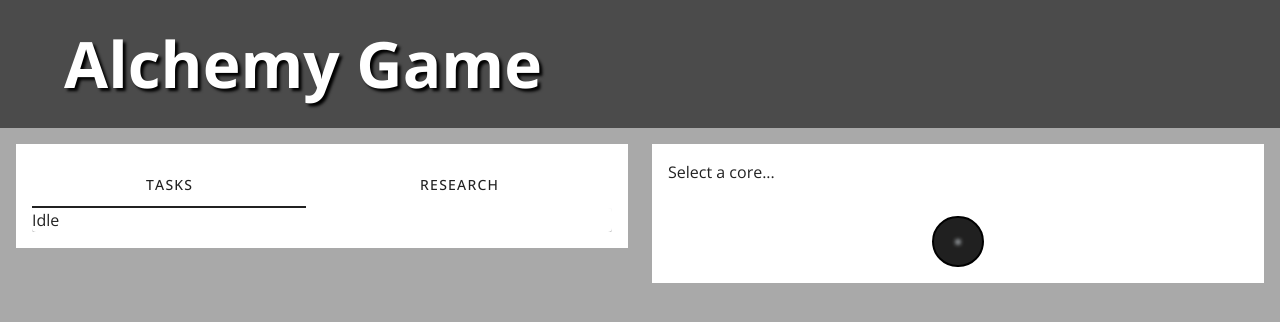
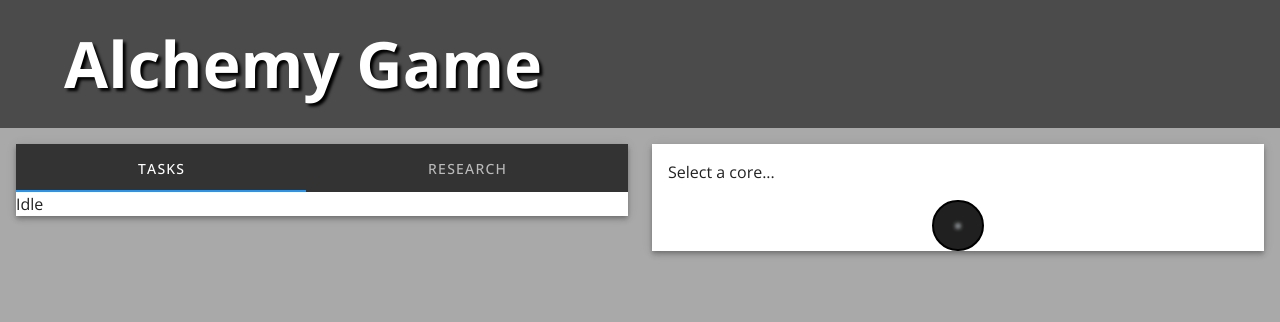
Before and after one commit to dylancdavis/alchemy-game, a Vue app: page / in a window 1280 px wide. Shown: the top 322 px of the page. Built offline with nearby package versions, Linux system fonts and the light colour scheme.

Commit message:
Add proper tab coloring

```diff
--- a/src/components/EssencePanels.vue
+++ b/src/components/EssencePanels.vue
@@ -68,18 +68,22 @@ const contractCore = () => {
 </script>
 
 <template>
-  <v-container fluid id="essence-panels">
+  <v-main fluid id="essence-panels">
     <v-row>
       <v-col>
-        <v-sheet id="text-panel" class="panel">
-          <v-tabs v-model="selectedTab" grow>
-            <v-tab value="tasks">Tasks</v-tab>
-            <v-tab value="research">Research</v-tab>
+        <v-sheet class="elevation-4" id="text-panel">
+          <v-tabs
+            v-model="selectedTab"
+            grow
+            bg-color="#333"
+            slider-color="info"
+            color="white"
+          >
+            <v-tab value="tasks" v-ripple="false">Tasks</v-tab>
+            <v-tab value="research" v-ripple="false">Research</v-tab>
           </v-tabs>
           <v-window v-model="selectedTab">
-            <v-window-item value="tasks">
-              <v-card tonal>Idle</v-card>
-            </v-window-item>
+            <v-window-item value="tasks"> Idle </v-window-item>
             <v-window-item value="research">
               <h1>Notebook</h1>
               <div>Data: {{ data }}</div>
@@ -88,7 +92,7 @@ const contractCore = () => {
         </v-sheet>
       </v-col>
       <v-col>
-        <v-sheet>
+        <v-sheet class="elevation-4">
           <v-container v-if="selectedCore === null"
             >Select a core...</v-container
           >
@@ -114,29 +118,26 @@ const contractCore = () => {
             >
             <div>(Increment Rate: {{ incrementAmt }})</div>
           </v-container>
+          <CorePanel
+            @click="selectedCore = null"
+            class="panel"
+            :outerSize="outerSize"
+            :innerSize="innerSize"
+            :selectCore="selectCore"
+          />
         </v-sheet>
-        <CorePanel
-          @click="selectedCore = null"
-          class="panel"
-          :outerSize="outerSize"
-          :innerSize="innerSize"
-          :selectCore="selectCore"
-      /></v-col>
+      </v-col>
     </v-row>
-  </v-container>
+  </v-main>
 </template>
 
 <style scoped>
 #essence-panels {
-  width: 100%;
-  height: 100%;
   background-color: darkgray;
-  grid-template-columns: 1fr 1fr;
-  grid-template-rows: 3fr 1fr;
   padding: 16px;
 }
 
-.panel {
-  padding: 16px;
+.v-tab {
+  color: #bbb;
 }
 </style>
```
